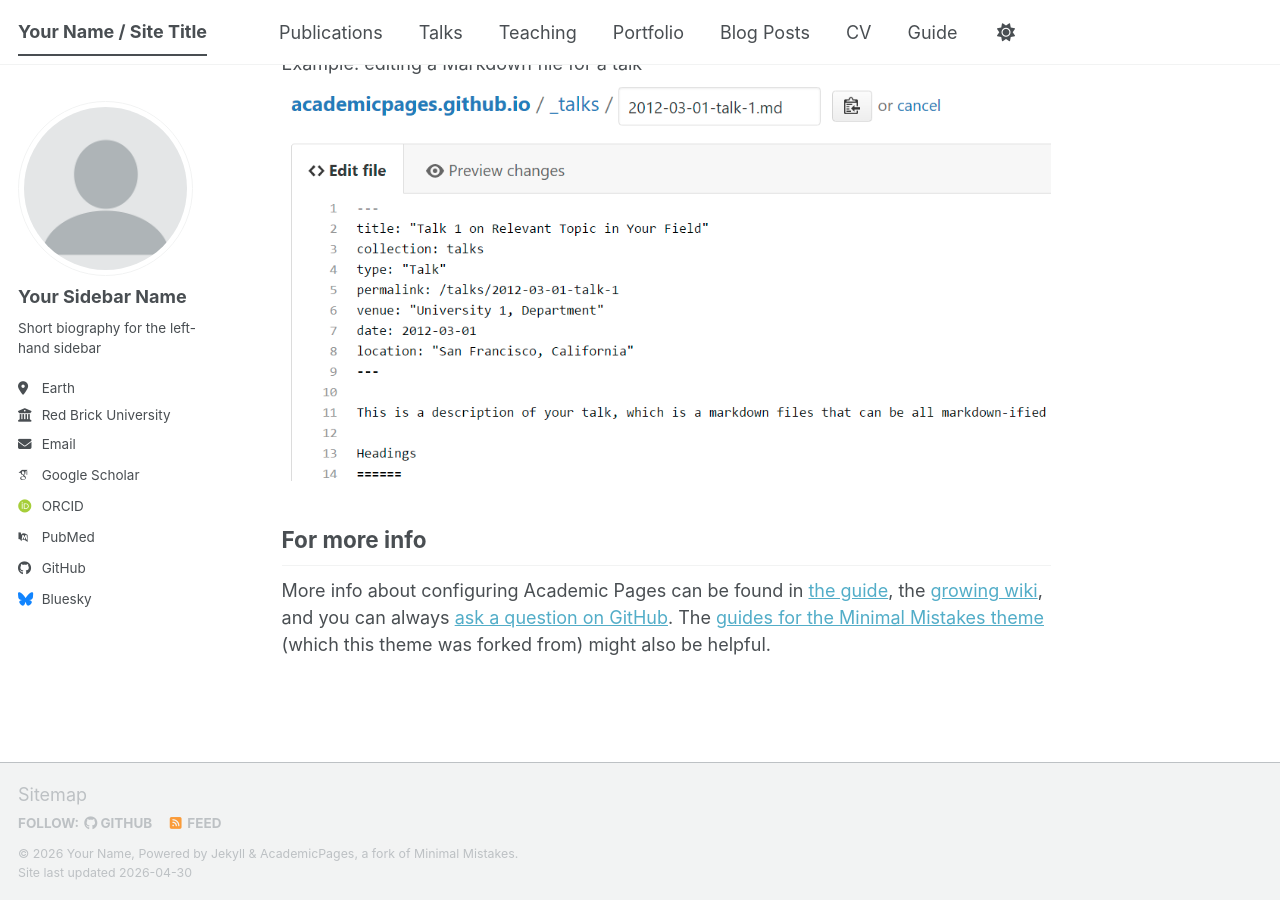
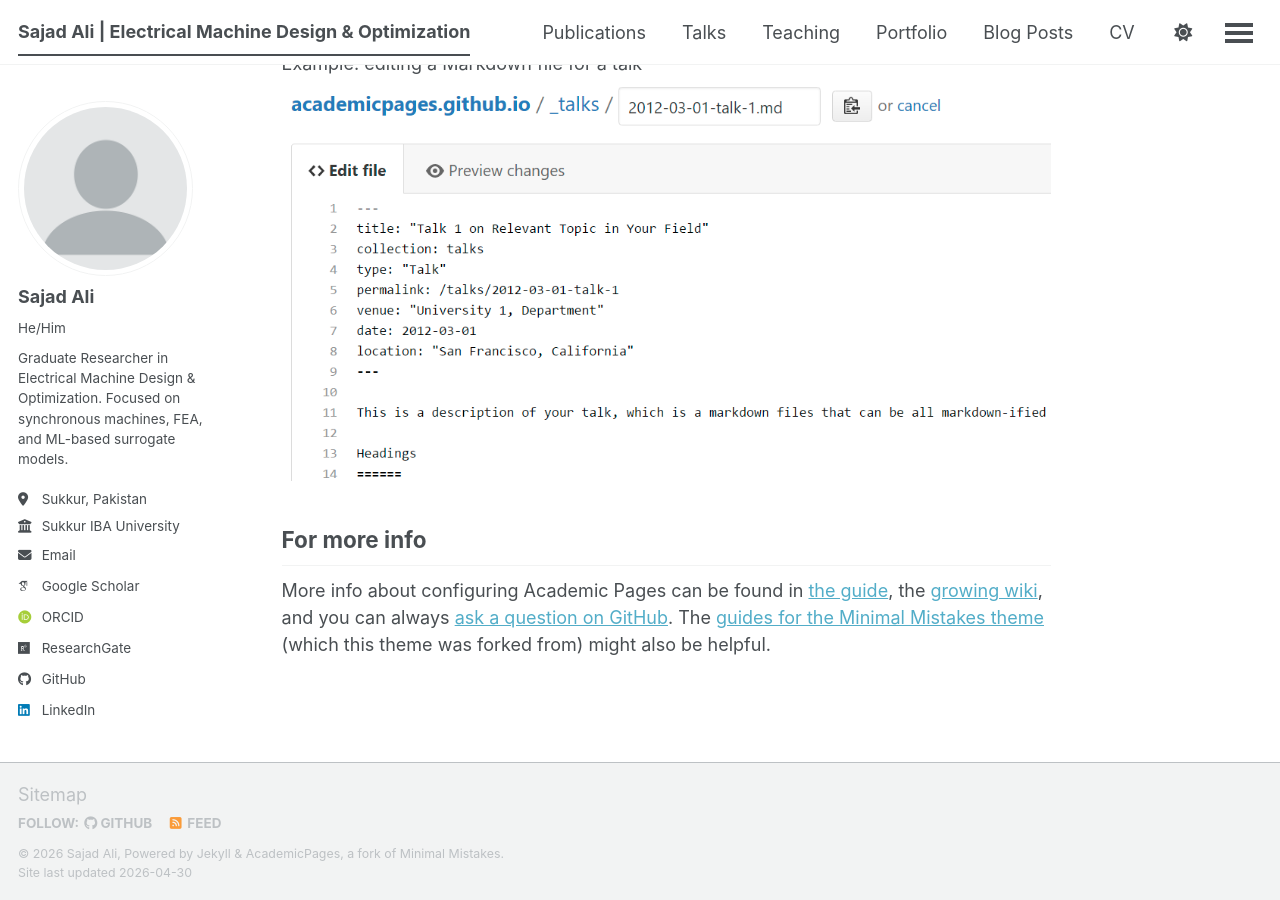
Before and after one commit to sajadali78/sajadali.github.io, a Jekyll site: the page built from _pages/about.md, in a window 1280 px wide and 900 px high, scrolled down 2720 px. Built offline with Jekyll 4.4.1, drawn with Linux system fonts in a browser that asks for light colours; some web fonts are replaced; a script bundle is joined from its source files by our own code; library files that are not in the unit come from our copies.

Commit message:
Add files via upload

```diff
--- a/_config.yml
+++ b/_config.yml
@@ -9,14 +9,13 @@
 # Basic Site Settings
 locale                   : "en-US"
 site_theme               : "default" # The available themes options are "default", "air", "sunrise", "mint", "dirt" and "contrast"
-title                    : "Your Name / Site Title"
+title                    : "Sajad Ali | Electrical Machine Design & Optimization"
 title_separator          : "-"
-name                     : &name "Your Name"
-description              : &description "Your Name's academic portfolio"   # Update this with a general description of your site, this is the default if not overridden by a page
-url                      : https://academicpages.github.io # The base hostname & protocol for your site e.g. "https://[your GitHub username].github.io",
-                                                           # or if you already have some other page hosted on Github then use "https://[your GitHub username].github.io/[Your Repo Name]"
-baseurl                  : "" # the subpath of your site, e.g. "/blog"
-repository               : "academicpages/academicpages.github.io"
+name                     : &name "Sajad Ali"
+description              : &description "Academic portfolio of Sajad Ali — Graduate Researcher in Electrical Machine Design & Optimization at Sukkur IBA University. Specializing in synchronous machines, FEA, and ML-based surrogate modeling."
+url                      : "https://sajadali78.github.io"
+baseurl                  : ""
+repository               : "sajadali78/sajadali78.github.io"
 
 # Site Author - The following control what appear as part of the author content on the side bar.
 #               If a field is blank the icon and link will not appear, otherwise it will be shown.
@@ -24,68 +23,66 @@ repository               : "academicpages/academicpages.github.io"
 author:
   # Biographic information
   avatar           : "profile.png"
-  name             : "Your Sidebar Name"
-  pronouns         : # example: "she/her"
-  bio              : "Short biography for the left-hand sidebar"
-  location         : "Earth"
-  employer         : "Red Brick University"
-  uri              : # URL
-  email            : "none@example.org"
+  name             : "Sajad Ali"
+  pronouns         : "He/Him"
+  bio              : "Graduate Researcher in Electrical Machine Design & Optimization. Focused on synchronous machines, FEA, and ML-based surrogate models."
+  location         : "Sukkur, Pakistan"
+  employer         : "Sukkur IBA University"
+  uri              :
+  email            : "Sajadali.meees24@iba-suk.edu.pk"
 
   # Academic websites
-  academia         : # URL
-  arxiv            : # URL - Update with the correct link to your profile
-  googlescholar    : "https://scholar.google.com/citations?user=PS_CX0AAAAAJ"
-  inspire-hep      : # URL
-  impactstory      : # URL
-  orcid            : "https://orcid.org/yourorcidurl"
-  semantic         : # URL
-  ssrn             : # URL
-  pubmed           : "https://www.ncbi.nlm.nih.gov/pubmed/?term=john+snow"
-  researchgate     : # URL
-  scopus           : # URL
-  zotero           : # URL
+  academia         :
+  arxiv            :
+  googlescholar    : "https://scholar.google.com/citations?user=6XbeJKIAAAAJ&hl=en&authuser=2"
+  inspire-hep      :
+  impactstory      :
+  orcid            : "https://orcid.org/0009-0003-7832-9279"
+  semantic         :
+  ssrn             :
+  pubmed           :
+  researchgate     : "https://www.researchgate.net/profile/Sajad-Ali-9"
+  scopus           :
+  zotero           :
 
 
   # Repositories and software development
-  bitbucket        : # Username - Update with your username on the site
-  codepen          : # Username
-  dribbble         : # Username
-  github           : "academicpages"
-  kaggle           : # Username
-  stackoverflow    : # User number or user number and name (i.e., use "1" or "1/jeff-atwood")
+  bitbucket        :
+  codepen          :
+  dribbble         :
+  github           : "sajadali78"
+  kaggle           :
+  stackoverflow    :
 
   # Social media
-  artstation       : # Username
-  bluesky          : "bsky.app" # Replace this with you Bluesky username
-  facebook         : # Username
-  flickr           : # Username
-  foursquare       : # Username
-  goodreads        : # Username
-  google_plus      : # Username
-  keybase          : # Username
-  instagram        : # Username
-  lastfm           : # Username
-  linkedin         : # Username
-  mastodon         : # URL
-  medium           : # URL
-  pinterest        : # Username
-  soundcloud       : # Username
-  steam            : # Username
-  telegram         : # URL
-  tumblr           : # Username
-  twitter          : # Username for X / Twitter
-  vine             : # Username
-  weibo            : # Username
-  wikipedia        : # Username
-  xing             : # Username
-  youtube          : # Username
-  zhihu            : # Username
+  artstation       :
+  bluesky          :
+  facebook         :
+  flickr           :
+  foursquare       :
+  goodreads        :
+  google_plus      :
+  keybase          :
+  instagram        :
+  lastfm           :
+  linkedin         : "sajad-ali-engineer"
+  mastodon         :
+  medium           :
+  pinterest        :
+  soundcloud       :
+  steam            :
+  telegram         :
+  tumblr           :
+  twitter          :
+  vine             :
+  weibo            :
+  wikipedia        :
+  xing             :
+  youtube          :
+  zhihu            :
 
 # Publication Category - The following the list of publication categories and their headings
 publication_category:
-  books:
-    title: 'Books'
   manuscripts:
     title: 'Journal Articles'
   conferences:
@@ -148,8 +145,8 @@ og_description           :  # Social media default site image description
 # For specifying social profiles
 # - https://developers.google.com/structured-data/customize/social-profiles
 social:
-  type                   : # Person or Organization (defaults to Person)
-  name                   : # If the user or organization name differs from the site's name
+  type                   : Person # Person or Organization (defaults to Person)
+  name                   : Sajad Ali # If the user or organization name differs from the site's name
   links: # An array of links to social media profiles
 
 
@@ -302,7 +299,7 @@ sass:
 permalink: /:categories/:title/
 # paginate: 5 # amount of posts to show
 # paginate_path: /page:num/
-timezone: Etc/UTC # https://en.wikipedia.org/wiki/List_of_tz_database_time_zones
+timezone: Asia/Karachi # https://en.wikipedia.org/wiki/List_of_tz_database_time_zones
 
 
 # Plugins
```
